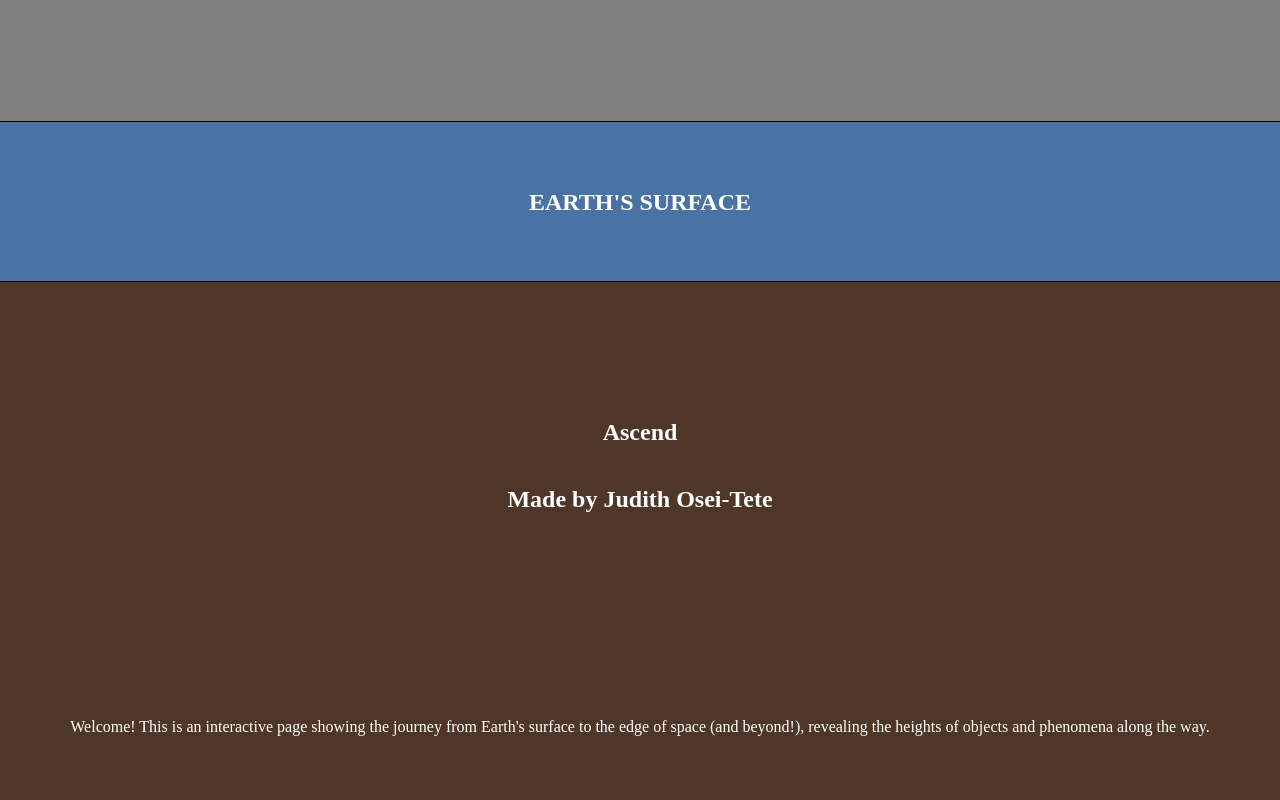
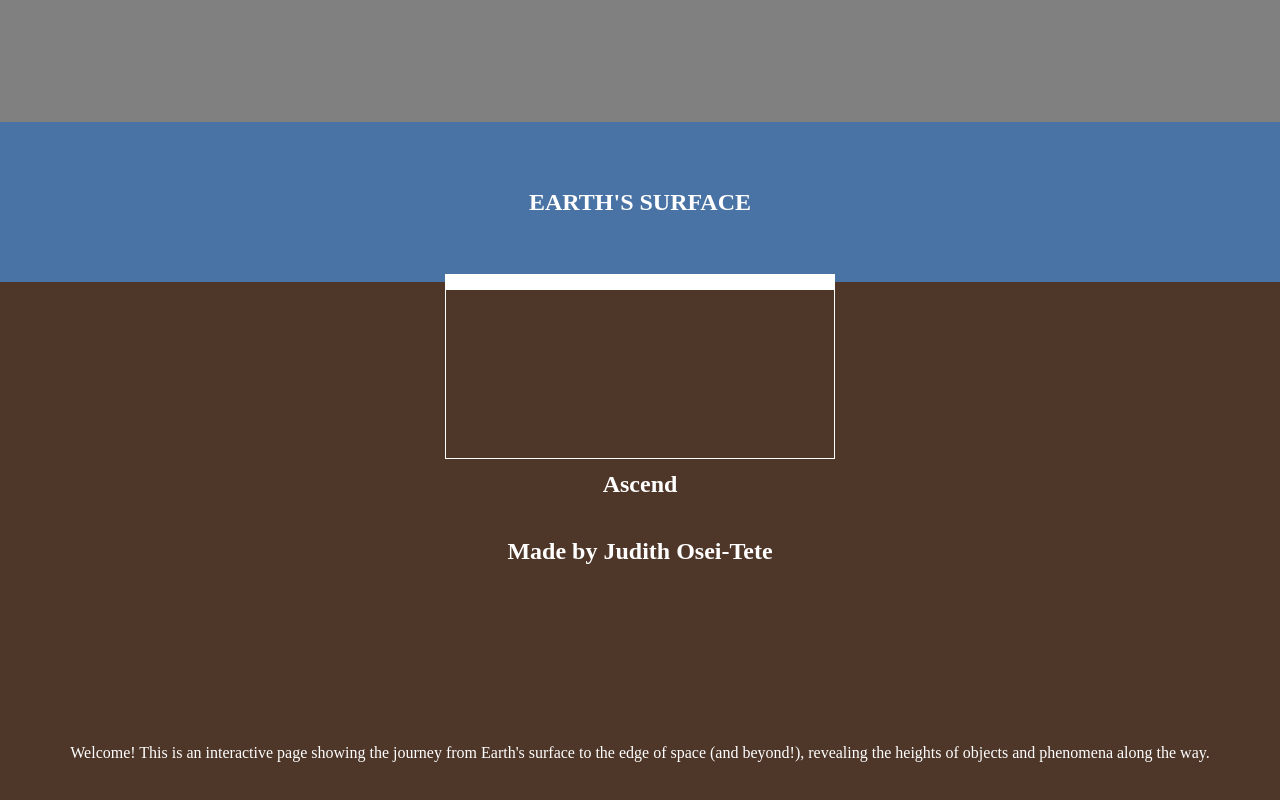
Before and after one commit to this-is-judith/ascend, a React (Create React App) app: page / in a window 1280 px wide. Shown: the part 3878-4678 px from the top of the page. Built offline with nearby package versions, Linux system fonts and the light colour scheme.

Commit message:
create cage for ace

```diff
--- a/src/components/Main.js
+++ b/src/components/Main.js
@@ -10,7 +10,11 @@ function Main() {
         </div>
 
         <div className="intro">
-          <div className="ace-animation"></div>
+          <div className="ace-animation">
+            <div className="ace-left"></div>
+            <div className="ace-middle"></div>
+            <div className="ace-right"></div>
+          </div>
 
           <div className="title">
             <h1>Ascend</h1>
--- a/src/components/main.css
+++ b/src/components/main.css
@@ -7,7 +7,7 @@
 .earths-surface {
   background-color: rgb(74, 115, 165);
   color: white;
-  outline: 0.1vh solid black;
+  /* outline: 0.1vh solid black; */
   flex: 1;
   display: flex;
   align-items: center;
@@ -17,7 +17,7 @@
 .intro {
   background-color: #4e3629;
   color: white;
-  outline: 0.1vh solid black;
+  /* outline: 0.1vh solid black; */
   flex: 4;
   display: flex;
   flex-direction: column;
@@ -37,7 +37,22 @@
 }
 
 .ace-animation {
-  flex: 3;
+  flex: 5;
+  display: flex;
+}
+
+.ace-left,
+.ace-middle,
+.ace-right {
+  /* outline: 0.1vh solid white; */
+  flex: 2;
+  height: 100%;
+}
+
+.ace-middle {
+  flex: 1.75;
+  border: 0.1vh solid white;
+  border-top: 2vh solid white;
 }
 
 .welcome {
```
